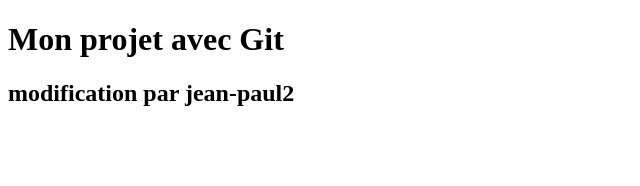
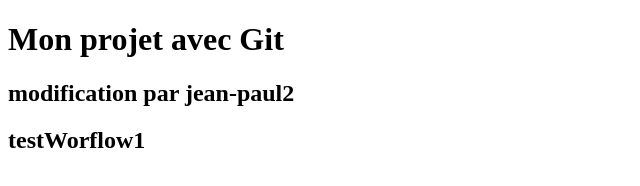
Before and after one commit to JP17futureDeveloppeur/TP1, a plain HTML site: page index.html in a window 1280 px wide. Shown: the whole page, without its empty margins (0-640 px from the left). Drawn offline with Linux system fonts and the light colour scheme.

Commit message:
test Workflow 1

```diff
--- a/index.html
+++ b/index.html
@@ -8,5 +8,6 @@
   <body>
     <h1>Mon projet avec Git</h1>
     <h2>modification par jean-paul2</h2>
+    <h2>testWorflow1</h2>
   </body>
 </html>
```
